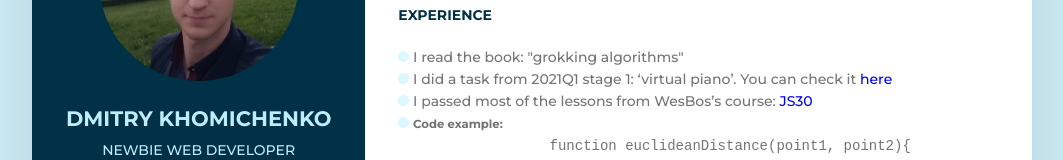
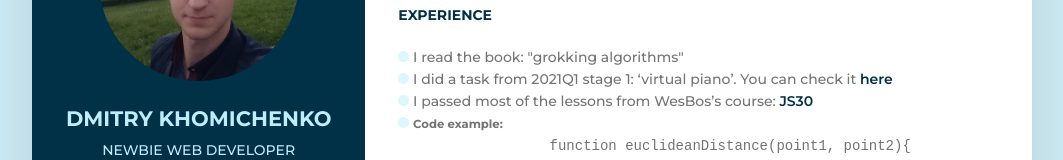
Before and after one commit to BlackBerryID/rsschool-cv, a plain HTML site: page index.html in a window 1280 px wide. Shown: the part 212-372 px from the top of the page, without its empty margins (108-1171 px from the left). Drawn offline with Linux system fonts and the light colour scheme.

Commit message:
feat: work with style of links

```diff
--- a/style.css
+++ b/style.css
@@ -1,4 +1,4 @@
-@import url("https://fonts.googleapis.com/css2?family=Montserrat:wght@400;500;700&display=swap");
+@import url("https://fonts.googleapis.com/css2?family=Montserrat:wght@400;500;600;700&display=swap");
 * {
   margin: 0;
   padding: 0;
@@ -138,6 +138,10 @@ body {
 .resume-right .experience h5 {
   display: inline-block;
 }
+.resume-right .experience p a {
+  font-weight: 600;
+  color: #003147;
+}
 .resume-right h3,
 .resume-right h4 {
   color: #003147;
```
